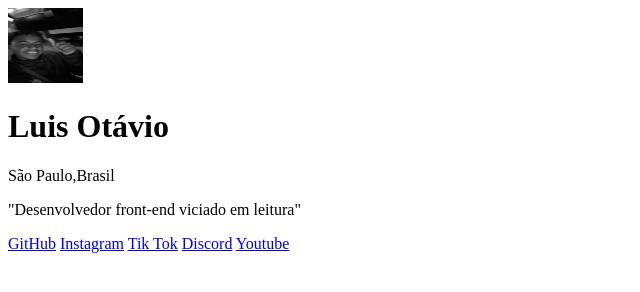
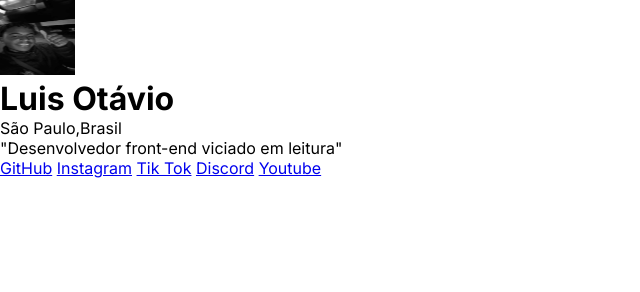
Before and after one commit to LuisOtavio12TC/projeto-trabalho, a plain HTML site: page index.html in a window 1280 px wide. Shown: the whole page, without its empty margins (0-640 px from the left). Drawn offline with Linux system fonts and the light colour scheme.

Commit message:
fonte inter adicionada

```diff
--- a/index.html
+++ b/index.html
@@ -3,6 +3,10 @@
 <head>
     <meta charset="UTF-8">
     <meta name="viewport" content="width=device-width, initial-scale=1.0">
+    <link rel="stylesheet" href="style.css">
+    <link rel="preconnect" href="https://fonts.googleapis.com">
+    <link rel="preconnect" href="https://fonts.gstatic.com" crossorigin>
+    <link href="https://fonts.googleapis.com/css2?family=Inter:wght@100..900&display=swap" rel="stylesheet">
     <title>Meus Trabalhos</title>
 </head>
 <body>
--- a/style.css
+++ b/style.css
@@ -2,4 +2,5 @@
     margin:0;
     padding: 0;
     box-sizing: border-box;
+    font-family: "Inter", sans-serif;
 }
```
